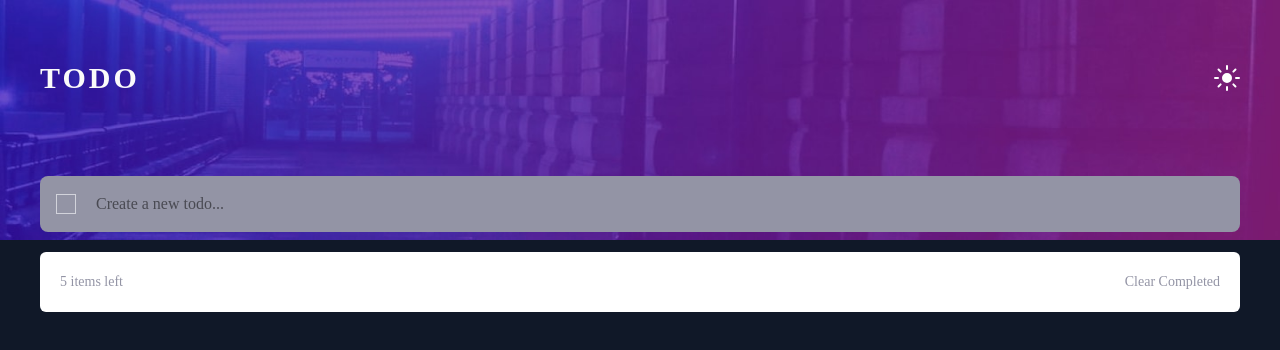
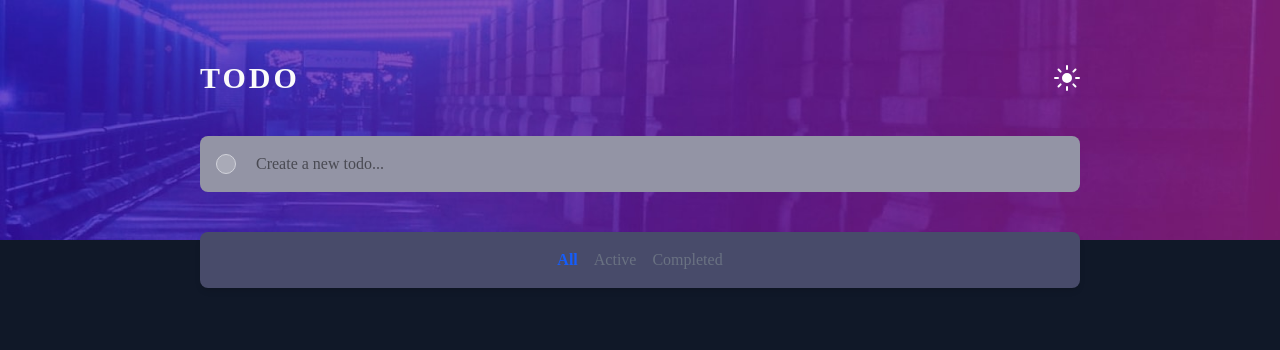
Before and after one commit to thdeji/todo-app-main, a React (Vite) app: page / in a window 1280 px wide. Shown: the top 350 px of the page. Built offline with nearby package versions, Linux system fonts and the light colour scheme; a web font is replaced by a local one.

Commit message:
version control

```diff
--- a/src/App.jsx
+++ b/src/App.jsx
@@ -10,6 +10,7 @@ function App() {
     const saved = localStorage.getItem("todos");
     return saved ? JSON.parse(saved) : [];
   });
+  const [filter, setFilter] = useState('all');
   const [isDarkMode, setIsDarkMode] = useState(false);
   const inputRef = useRef(null);
 
@@ -25,8 +26,22 @@ function App() {
     localStorage.setItem("todos", JSON.stringify(todos));
   }, [todos]);
 
+  const filteredTodos = todos.filter((todo) => {
+    if (filter === "active") return todo.display === "";
+    if (filter === "completed") return todo.display === "line-through";
+    return true; // 'all'
+  });
+
+  const itemsLeft = todos.filter((todo) => todo.display === "").length;
+
   return (
-    <div className={`h-screen w-screen font-josefin  transition-all ease-in duration-500  ${isDarkMode? "bg-[url('/images/bg-mobile-light.jpg')] md:bg-[url('/images/bg-desktop-light.jpg')] bg-Gray300":"bg-[url('/images/bg-mobile-dark.jpg')] md:bg-[url('/images/bg-desktop-dark.jpg')] bg-gray-900"} bg-top bg-fixed bg-no-repeat bg-size-[100vw_30vh] py-15 px-10`}>
+    <div
+      className={`h-screen w-screen font-josefin  transition-all ease-in duration-500  ${
+        isDarkMode
+          ? "bg-[url('/images/bg-mobile-light.jpg')] md:bg-[url('/images/bg-desktop-light.jpg')] bg-Gray300"
+          : "bg-[url('/images/bg-mobile-dark.jpg')] md:bg-[url('/images/bg-desktop-dark.jpg')] bg-gray-900"
+      } bg-top bg-fixed bg-no-repeat bg-size-[100vw_30vh] py-15 px-10 md:px-50`}
+    >
       <div className="flex justify-between items-center">
         <div className="font-josefin font-semibold text-Gray50 text-3xl tracking-widest">
           TODO
@@ -46,12 +61,18 @@ function App() {
 
       {/* TODO */}
       <div className="flex flex-col gap-5">
-        <div className={`${isDarkMode? "bg-white":"bg-Gray600"} transition-all ease-in duration-500 mt-20 p-4 rounded-lg flex gap-5 items-center overflow-hidden`}>
+        <div
+          className={`${
+            isDarkMode ? "bg-white" : "bg-Gray600"
+          } transition-all ease-in duration-500 mt-10 p-4 rounded-lg flex gap-5 items-center overflow-hidden`}
+        >
           <button
             onClick={() => {
               add();
             }}
-            className={`${isDarkMode? "border-Gray600":"border-Gray300"} border shrink-0 w-5 h-5`}
+            className={`${
+              isDarkMode ? "border-Gray600" : "border-Gray300"
+            } border bg-white/20 rounded-full shrink-0 w-5 h-5`}
           ></button>
           <input
             type="text"
@@ -62,7 +83,7 @@ function App() {
         </div>
 
         <div className=" bg-white rounded-md">
-          {todos.map((item, index) => {
+          {filteredTodos.map((item, index) => {
             return (
               <Todoitems
                 key={index}
@@ -74,11 +95,56 @@ function App() {
               />
             );
           })}
-          <div className="flex justify-between p-5 text-sm text-Gray600">
-            <div>5 items left</div>
-            <div>Clear Completed</div>
+          {itemsLeft > 0 && todos.length > 0 && (
+            <div className={`flex justify-between p-5 text-sm text-Gray600 ${isDarkMode? "bg-white":"bg-Navy850"} transition-all ease-in duration-500`}>
+              <div>{itemsLeft} items left</div>
+              <div
+                onClick={() => {
+                  setTodos((prevTodos) =>
+                    prevTodos.filter((todo) => todo.display !== "line-through")
+                  );
+                }}
+              >
+                Clear Completed
+              </div>
+            </div>
+          )}
+
+
+        </div>
+
+        <div className={`flex gap-4 justify-center py-4 rounded-lg shadow-md ${isDarkMode? "bg-white":"bg-Navy850"} transition-all ease-in duration-500`}>
+            <button
+              onClick={() => setFilter("all")}
+              className={`${
+                filter === "all" ? "text-blue-600 font-bold" : "text-gray-500"
+              }`}
+            >
+              All
+            </button>
+
+            <button
+              onClick={() => setFilter("active")}
+              className={`${
+                filter === "active"
+                  ? "text-blue-600 font-bold"
+                  : "text-gray-500"
+              }`}
+            >
+              Active
+            </button>
+
+            <button
+              onClick={() => setFilter("completed")}
+              className={`${
+                filter === "completed"
+                  ? "text-blue-600 font-bold"
+                  : "text-gray-500"
+              }`}
+            >
+              Completed
+            </button>
           </div>
-        </div>
       </div>
     </div>
   );
--- a/src/todo-items.jsx
+++ b/src/todo-items.jsx
@@ -29,7 +29,7 @@ function Todoitems({ no, display, text, setTodos, isDarkMode }) {
           className={`flex items-center justify-center rounded-full w-6 h-6 border ${
             display === "line-through"
               ? "bg-linear-to-br from-checkbg1 to-checkbg2 border-none"
-              : "border-Gray600"
+              : "border-Gray600 border bg-white/20"
           }`}
         >
           {display === "line-through" && <img src={iconCheck} alt="check" />}
```
